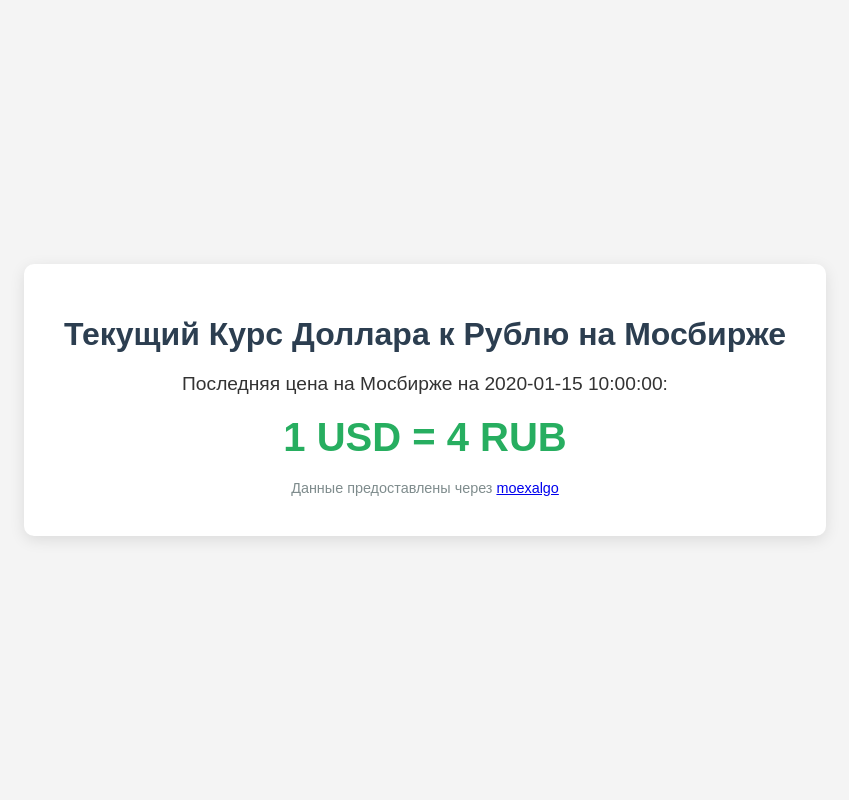
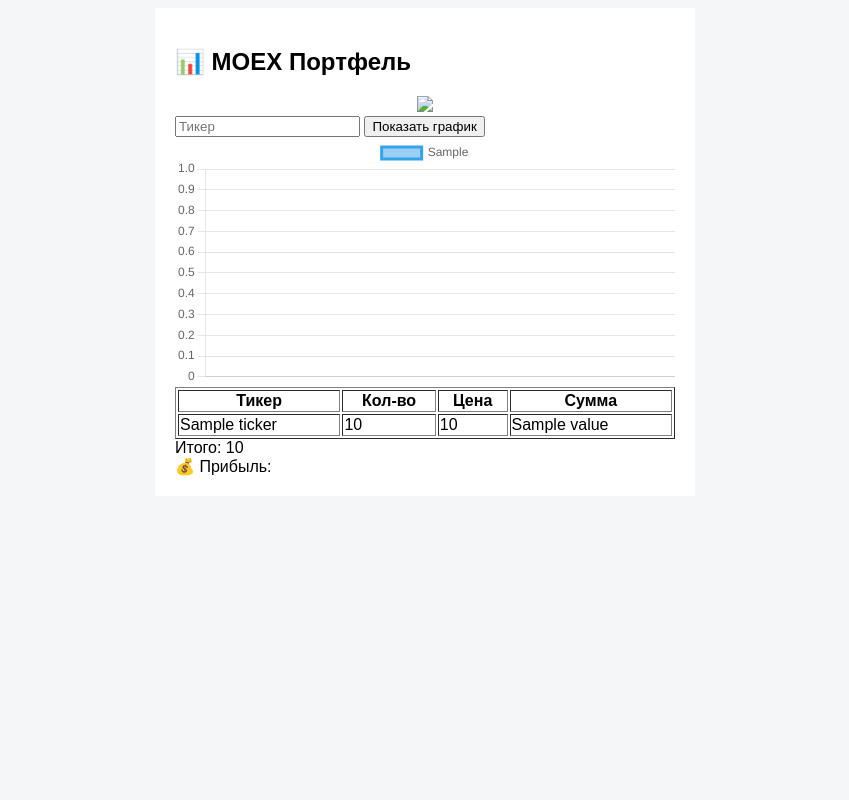
Before and after one commit to MishechkaKrut/moex-site, a Flask app: template templates/index_1.html in a window 1280 px wide. Shown: the whole page, without its empty margins (215-1064 px from the left). Run offline with Flask 3, Linux system fonts and the light colour scheme; the template is opened without the code that fills it: most values are stand-ins (such as "Sample title", 1, 10 or a date in 2020); a database or web service that is not in the repository returns one stand-in record (values such as "Sample title"); data that the repository does not hold is empty; some libraries are stand-ins or nearby versions.

Commit message:
Update index_1.html

```diff
--- a/templates/index_1.html
+++ b/templates/index_1.html
@@ -3,63 +3,89 @@
 <head>
 <meta charset="UTF-8">
 <meta name="viewport" content="width=device-width, initial-scale=1.0">
-    <title>Биржевой Курс Доллара к Рублю</title>
+<title>MOEX Dashboard</title>
+
+<script src="https://cdn.jsdelivr.net/npm/chart.js"></script>
+
 <style>
-        body {
-            font-family: Arial, sans-serif;
-            background-color: #f4f4f4;
-            color: #333;
-            display: flex;
-            justify-content: center;
-            align-items: center;
-            min-height: 100vh;
-            margin: 0;
-        }
-        .container {
-            background-color: #fff;
-            padding: 30px 40px;
-            border-radius: 10px;
-            box-shadow: 0 4px 15px rgba(0, 0, 0, 0.1);
-            text-align: center;
-        }
-        h1 {
-            color: #2c3e50;
-            margin-bottom: 20px;
-        }
-        p {
-            font-size: 1.2em;
-            margin-bottom: 10px;
-        }
-        .rate {
-            font-size: 2.5em;
-            color: #27ae60;
-            font-weight: bold;
-            margin: 20px 0;
-        }
-        .date {
-            font-size: 0.9em;
-            color: #7f8c8d;
-        }
-        .error {
-            color: #e74c3c;
-            font-weight: bold;
-        }
+body { font-family: Arial; background:#f4f6f8; }
+.card { background:white; padding:20px; max-width:500px; margin:auto; }
+.green { color:green; }
+.red { color:red; }
 </style>
 </head>
+
 <body>
-    <div class="container">
-        <h1>Текущий Курс Доллара к Рублю на Мосбирже</h1>
 
-        {# Jinja2 синтаксис для условного отображения #}
-        {% if error_message %}
-            <p class="error">{{ error_message }}</p>
-            <p>Пожалуйста, попробуйте обновить страницу позже.</p>
-        {% else %}
-            <p>Последняя цена на Мосбирже на {{ last_updated }}:</p>
-            <p class="rate">1 USD = {{ usd_rub_rate }} RUB</p>
+<div class="card">
+
+<h2>📊 MOEX Портфель</h2>
+
+<div style="text-align:center;">
+<a href="https://angel-help.ru/" target="_blank">
+<img src="https://via.placeholder.com/468x120?text=Angel+Help" style="width:100%;">
+</a>
+</div>
+
+<form method="post">
+<input name="check_ticker" placeholder="Тикер">
+<button>Показать график</button>
+</form>
+
+<canvas id="chart"></canvas>
+
+<table border="1" width="100%">
+<tr><th>Тикер</th><th>Кол-во</th><th>Цена</th><th>Сумма</th></tr>
+
+{% for r in portfolio %}
+<tr>
+<td>{{ r.ticker }}</td>
+<td>{{ r.qty }}</td>
+<td>{{ r.price }}</td>
+<td>{{ r.value }}</td>
+</tr>
+{% endfor %}
+
+</table>
+
+<div>Итого: {{ total }}</div>
+
+<div>💰 Прибыль: <span id="profit"></span></div>
+
+</div>
+
+<script>
+let chart;
+
+async function loadChart(ticker){
+    const res = await fetch(`/history/${ticker}`);
+    const data = await res.json();
+
+    const labels = data.map(d => d.date);
+    const prices = data.map(d => d.price);
+
+    if(chart) chart.destroy();
+
+    chart = new Chart(document.getElementById('chart'), {
+        type:'line',
+        data:{
+            labels:labels,
+            datasets:[{label:ticker, data:prices}]
+        }
+    });
+
+    if(prices.length > 1){
+        let change = ((prices.at(-1) - prices[0]) / prices[0] * 100).toFixed(2);
+        let el = document.getElementById("profit");
+        el.innerText = change + "%";
+        el.className = change >= 0 ? "green" : "red";
+    }
+}
+
+{% if checked_ticker %}
+loadChart("{{ checked_ticker }}");
 {% endif %}
+</script>
 
-        <p class="date">Данные предоставлены через <a href="https://github.com/moexalgo/moexalgo" target="_blank">moexalgo</a></p>
-    </div>
 </body>
 </html>
```
Lines whose indentation alone changed are shown as unchanged.
